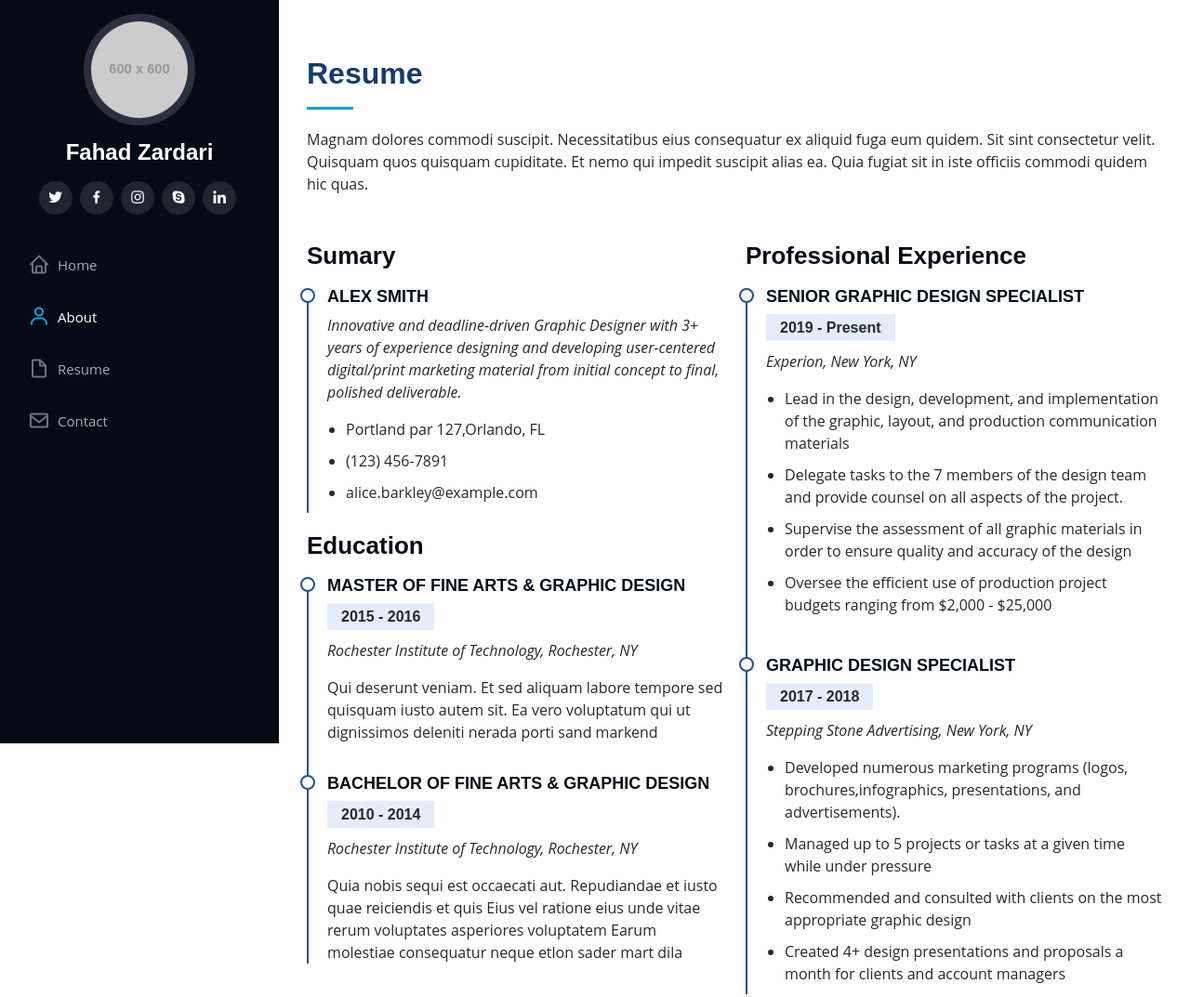
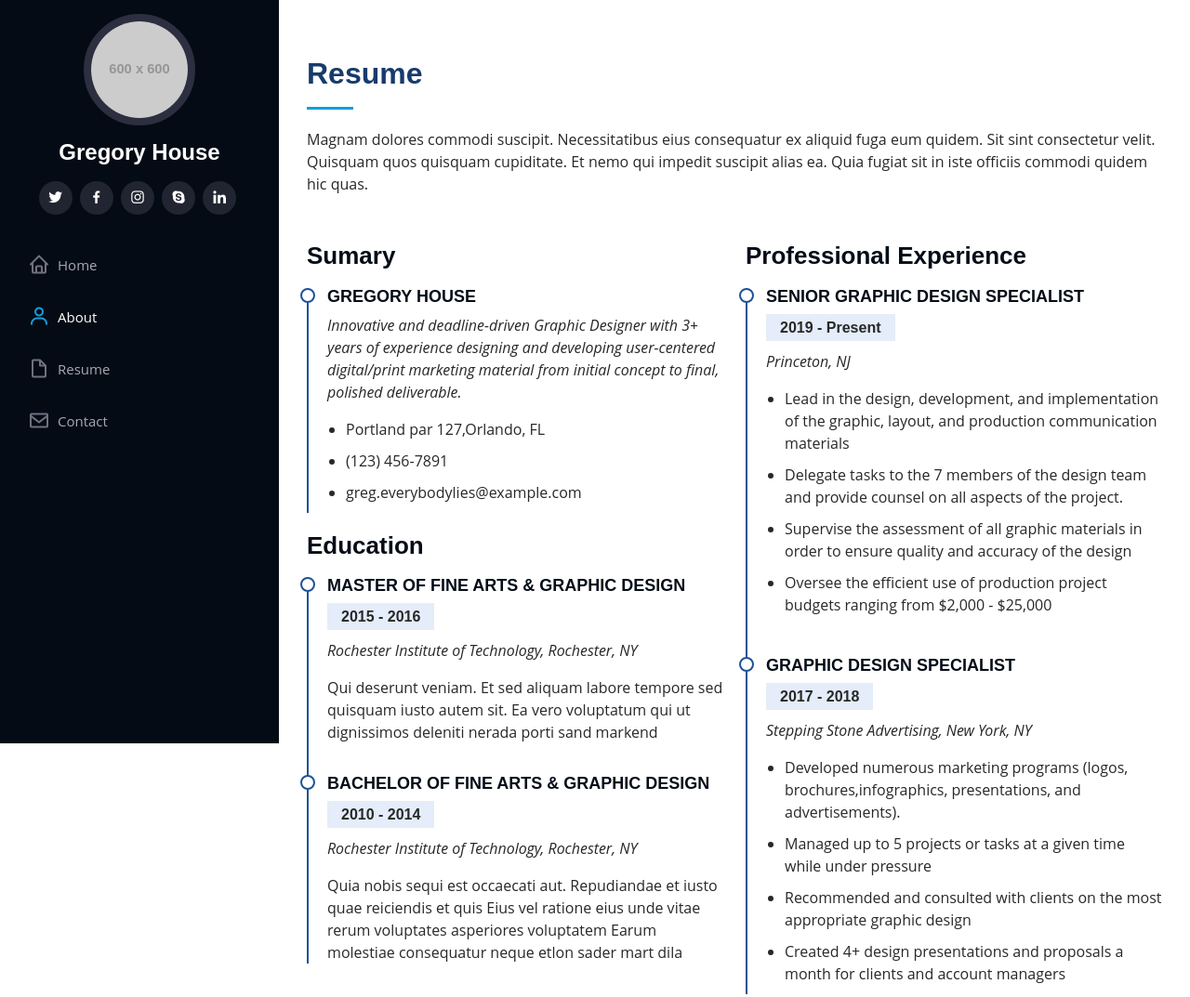
Before and after one commit to fahadzardari/scd-task, a plain HTML site: page resume.html in a window 1280 px wide. Shown: the whole page at 93% size. Drawn offline with Linux system fonts and the light colour scheme; placeholder pictures from the web are drawn by us; files whose address does not match are found by name.

Commit message:
basic changes

```diff
--- a/resume.html
+++ b/resume.html
@@ -3,7 +3,7 @@
   <head>
     <meta charset="UTF-8" />
     <meta name="viewport" content="width=device-width, initial-scale=1.0" />
-    <title>Fahad Hussain Zardari</title>
+    <title>Gregory House</title>
     <link href="libraries/bootstrap/css/bootstrap.min.css" rel="stylesheet" />
     <link
       href="libraries/bootstrap-icons/bootstrap-icons.css"
@@ -30,7 +30,7 @@
             alt=""
             class="img-fluid rounded-circle"
           />
-          <h1 class="text-light"><a href="index.html">Fahad Zardari</a></h1>
+          <h1 class="text-light"><a href="index.html">Gregory House</a></h1>
           <div class="social-links mt-3 text-center">
             <a href="#" class="twitter"><i class="bx bxl-twitter"></i></a>
             <a href="#" class="facebook"><i class="bx bxl-facebook"></i></a>
@@ -82,7 +82,7 @@
             <div class="col-lg-6" data-aos="fade-up">
               <h3 class="resume-title">Sumary</h3>
               <div class="resume-item pb-0">
-                <h4>Alex Smith</h4>
+                <h4>Gregory House</h4>
                 <p>
                   <em
                     >Innovative and deadline-driven Graphic Designer with 3+
@@ -94,7 +94,7 @@
                 <ul>
                   <li>Portland par 127,Orlando, FL</li>
                   <li>(123) 456-7891</li>
-                  <li>alice.barkley@example.com</li>
+                  <li>greg.everybodylies@example.com</li>
                 </ul>
               </div>
 
@@ -126,7 +126,7 @@
               <div class="resume-item">
                 <h4>Senior graphic design specialist</h4>
                 <h5>2019 - Present</h5>
-                <p><em>Experion, New York, NY </em></p>
+                <p><em>Princeton, NJ </em></p>
                 <ul>
                   <li>
                     Lead in the design, development, and implementation of the
```
Also changed, not shown: about.html (+3 -3 lines), contact.html (+8 -8 lines), index.html (+3 -3 lines).
